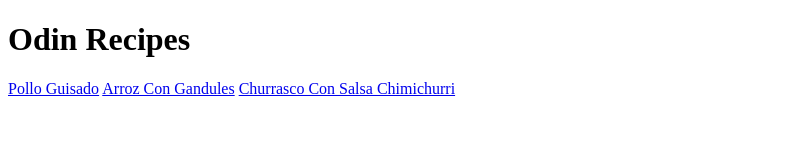
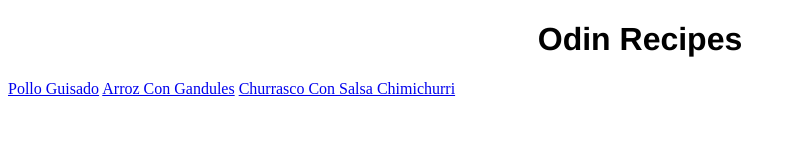
Before and after one commit to aleynnanq/odin-recipes, a plain HTML site: page index.html in a window 1280 px wide. Shown: the whole page, without its empty margins (0-796 px from the left). Drawn offline with Linux system fonts and the light colour scheme.

Commit message:
Style the h1 and link style sheet in index

```diff
--- a/index.html
+++ b/index.html
@@ -3,6 +3,7 @@
   <head>
     <meta charset="UTF-8" />
     <title>Recipe Project</title>
+    <link rel="stylesheet" href="style.css" />
   </head>
   <body>
     <h1>Odin Recipes</h1>
--- a/style.css
+++ b/style.css
@@ -0,0 +1,6 @@
+h1 {
+  text-align: center;
+  color: black;
+  font-family: "Franklin Gothic Medium", "Arial Narrow", Arial, sans-serif;
+  font-weight: 700;
+}
```
